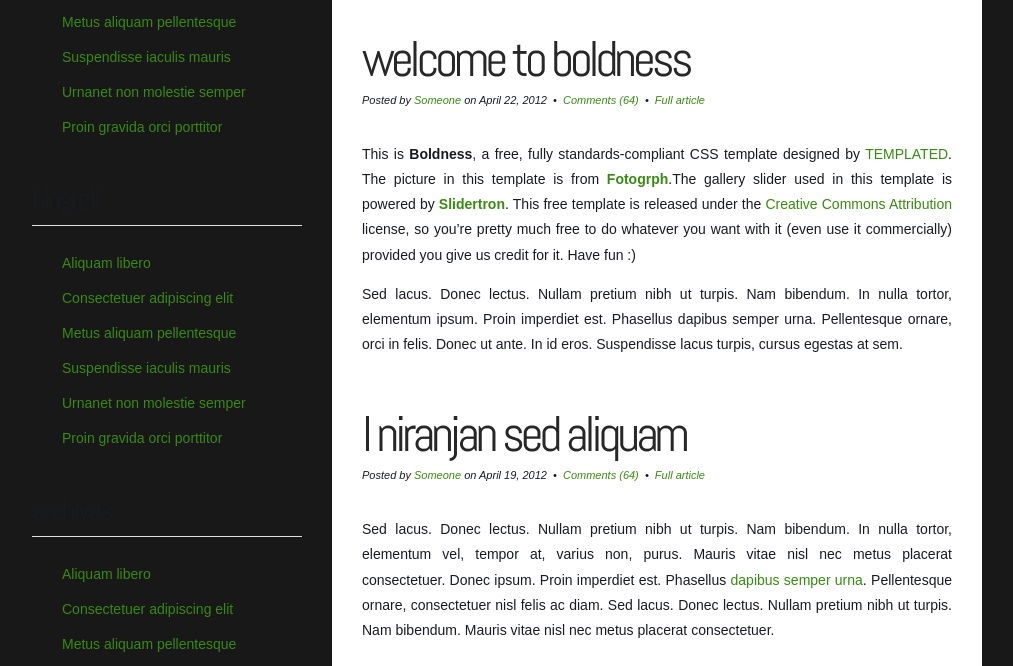
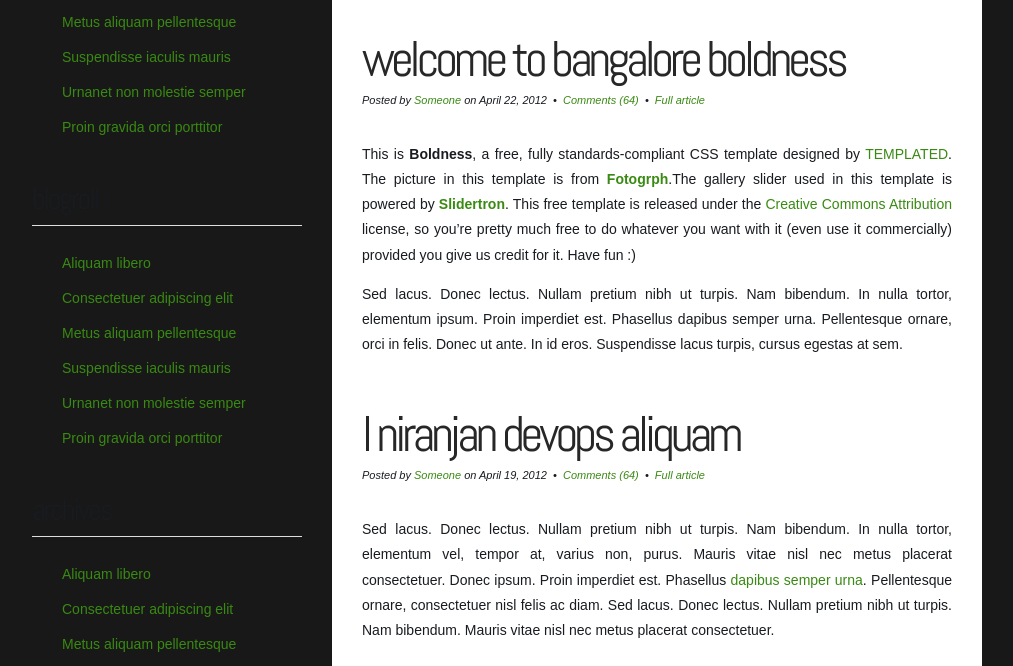
Before and after one commit to Niranajan1/simple_html_project, a plain HTML site: page project/index.html in a window 1280 px wide. Shown: the part 633-1299 px from the top of the page, without its empty margins (148-1161 px from the left). Drawn offline with nearby package versions, Linux system fonts and the light colour scheme.

Commit message:
Update post titles in index.html

```diff
--- a/project/index.html
+++ b/project/index.html
@@ -65,7 +65,7 @@ Released   : 20120422
 			</script>
 
 			<div class="post">
-				<h2 class="title"><a href="#">Welcome to Boldness</a></h2>
+				<h2 class="title"><a href="#">Welcome to Bangalore Boldness</a></h2>
 				<p class="meta">Posted by <a href="#">Someone</a> on April 22, 2012
 					&nbsp;&bull;&nbsp; <a href="#" class="comments">Comments (64)</a> &nbsp;&bull;&nbsp; <a href="#" class="permalink">Full article</a></p>
 				<div class="entry">
@@ -74,7 +74,7 @@ Released   : 20120422
 				</div>
 			</div>
 			<div class="post">
-				<h2 class="title"><a href="#">L Niranjan sed aliquam</a></h2>
+				<h2 class="title"><a href="#">L Niranjan Devops aliquam</a></h2>
 				<p class="meta">Posted by <a href="#">Someone</a> on April 19, 2012
 					&nbsp;&bull;&nbsp; <a href="#" class="comments">Comments (64)</a> &nbsp;&bull;&nbsp; <a href="#" class="permalink">Full article</a></p>
 				<div class="entry">
```
